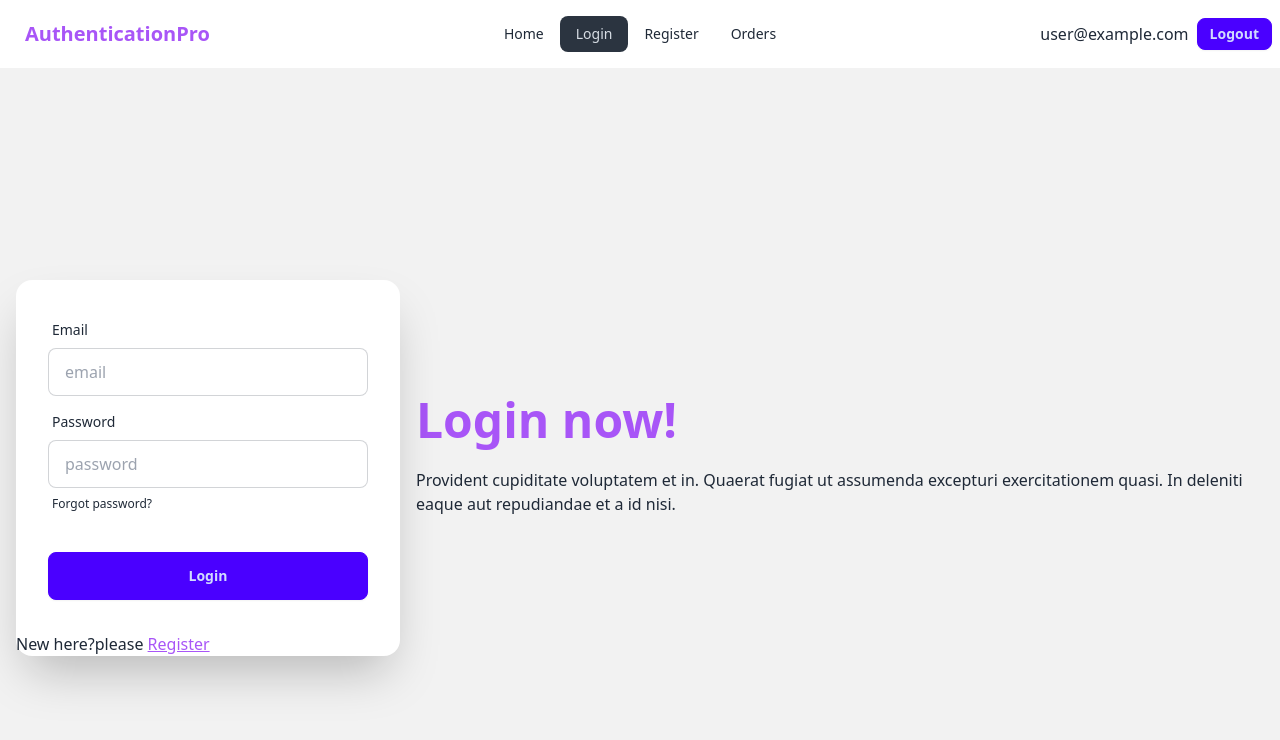
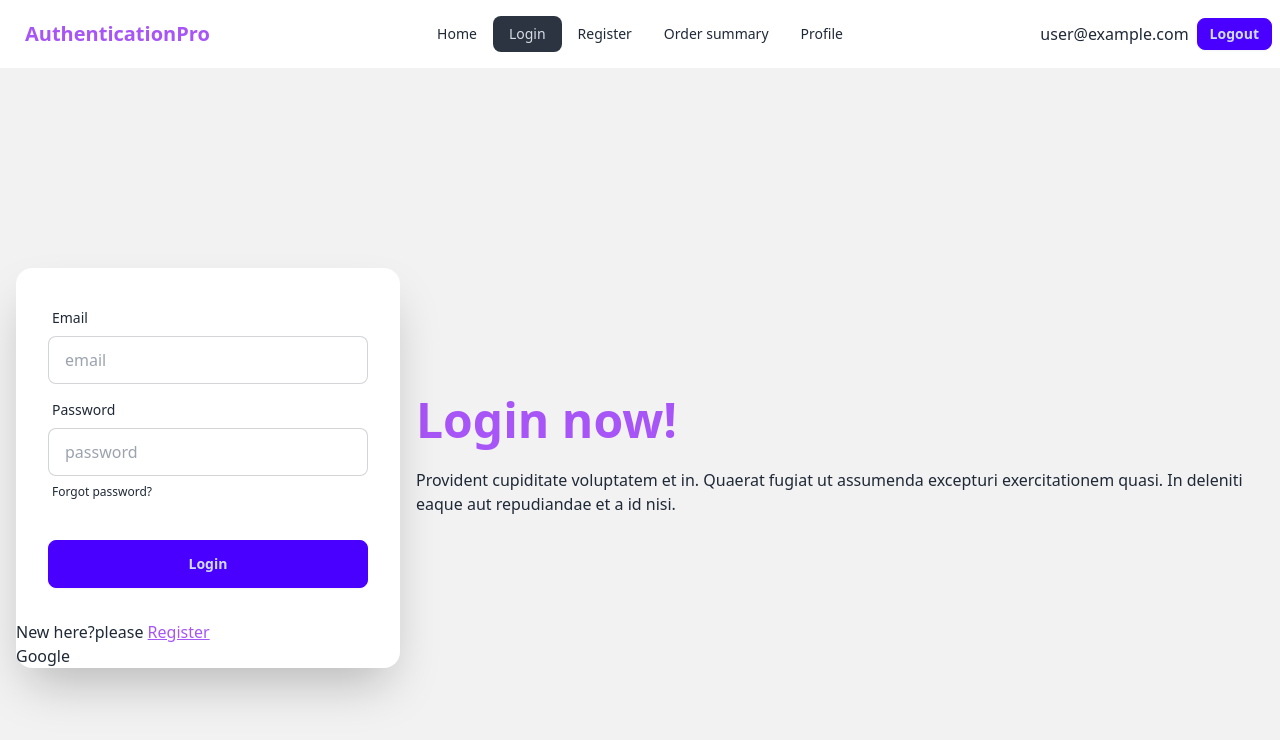
Before and after one commit to dipto8/AuthenticationPro, a React (Vite) app in the folder AuthenticationPro/: page /login in a window 1280 px wide. Shown: the top 740 px of the page. Built offline with nearby package versions, Linux system fonts and the light colour scheme; no server answers; sample sign-in values are in the browser's storage.

Commit message:
Google login

```diff
--- a/AuthenticationPro/src/Components/Login/Login.jsx
+++ b/AuthenticationPro/src/Components/Login/Login.jsx
@@ -1,25 +1,37 @@
 import React, { useContext } from "react";
-import { Link } from "react-router-dom";
+import { Link, useNavigate } from "react-router-dom";
 import { AppContext } from "../../ContextProvider/ContextProvider";
 
 const Login = () => {
-  const {userSignIn} = useContext(AppContext)
+  const { userSignIn, signInWithGoogle } = useContext(AppContext);
+  const navigate = useNavigate();
 
   const handleLogin = (e) => {
     e.preventDefault();
     const email = e.target.email.value;
     const password = e.target.password.value;
+    navigate("/profile");
 
-    userSignIn(email,password)
-    .then(result=>{
-      console.log(result.user)
-    })
-    .catch(error=>{
-      console.log(error)
-    })
+    userSignIn(email, password)
+      .then((result) => {
+        e.target.reset();
+      })
+      .catch((error) => {
+        console.log(error);
+      });
 
 
   };
+      //Google SignIn
+      const handleGoogleSignIn = () => {
+        signInWithGoogle()
+          .then((result) => {
+            console.log(result.user);
+          })
+          .catch((error) => {
+            console.log(error);
+          });
+      };
   return (
     <div className="hero bg-base-200 min-h-screen">
       <div className="hero-content flex-col lg:flex-row-reverse">
@@ -66,7 +78,15 @@ const Login = () => {
               <button className="btn btn-primary">Login</button>
             </div>
           </form>
-          <p>New here?please <Link to='/register'><a className="link text-purple-500">Register</a></Link></p>
+          <p>
+            New here?please{" "}
+            <Link to="/register">
+              <a className="link text-purple-500">Register</a>
+            </Link>
+          </p>
+          <p> <button onClick={handleGoogleSignIn}>Google</button>  </p>
+
+
         </div>
       </div>
     </div>
--- a/AuthenticationPro/src/Components/Navbar/Navbar.jsx
+++ b/AuthenticationPro/src/Components/Navbar/Navbar.jsx
@@ -5,13 +5,13 @@ import { AppContext } from "../../ContextProvider/ContextProvider";
 const Navbar = () => {
   const { user, logout } = useContext(AppContext);
 
-  const handleLogout =()=>{
+  const handleLogout = () => {
     logout()
-    .then(result=>{
-      console.log("user logged out")
-    })
-    .catch(error=>console.log(error))
-  }
+      .then((result) => {
+        console.log("user logged out");
+      })
+      .catch((error) => console.log(error));
+  };
   const navLinks = (
     <>
       <li>
@@ -23,9 +23,14 @@ const Navbar = () => {
       <li>
         <NavLink to="/register">Register</NavLink>
       </li>
-      <li>
-        <NavLink to="/orders">Orders</NavLink>
-      </li>
+      {user &&
+        <>
+          <li>
+            <NavLink to="/orders">Order summary</NavLink>
+          </li>
+          <li>   <NavLink to="/profile">Profile</NavLink></li>
+        </>
+      }
     </>
   );
 
@@ -65,15 +70,21 @@ const Navbar = () => {
           <ul className="menu menu-horizontal px-1">{navLinks}</ul>
         </div>
         <div className="navbar-end ">
-          {user ? <>
-            <span>{user.email}</span>
-            <a onClick={handleLogout} className="btn btn-sm ml-2 font-bold py-2 btn-primary">Logout</a>
-          </>
-          : <Link to='/login' className="underline text-purple-500">Please Signin</Link>
-
-
-          }
-
+          {user ? (
+            <>
+              <span>{user.email}</span>
+              <a
+                onClick={handleLogout}
+                className="btn btn-sm ml-2 font-bold py-2 btn-primary"
+              >
+                Logout
+              </a>
+            </>
+          ) : (
+            <Link to="/login" className="underline text-purple-500">
+              Please Signin
+            </Link>
+          )}
         </div>
       </div>
     </div>
--- /dev/null
+++ b/AuthenticationPro/src/Components/Profile/Profile.jsx
@@ -0,0 +1,15 @@
+import React, { useContext } from 'react';
+import { AppContext } from '../../ContextProvider/ContextProvider';
+
+const Profile = () => {
+    const {user} = useContext(AppContext)
+
+    return (
+        <div>
+            <h1 className=''>Profile</h1>
+            <p>Email: {user.email}</p>
+        </div>
+    );
+};
+
+export default Profile;
--- a/AuthenticationPro/src/Components/Register/Register.jsx
+++ b/AuthenticationPro/src/Components/Register/Register.jsx
@@ -16,7 +16,7 @@ const {createUser} =useContext(AppContext)
     //create user in Firebase
     createUser(email,password)
     .then(result=>{
-      console.log(result.user)
+
     })
     .catch(error=>{
       console.log(error)
--- a/AuthenticationPro/src/ContextProvider/ContextProvider.jsx
+++ b/AuthenticationPro/src/ContextProvider/ContextProvider.jsx
@@ -1,8 +1,10 @@
 import React, { createContext, useEffect, useState } from "react";
-import { getAuth, createUserWithEmailAndPassword, signInWithEmailAndPassword, onAuthStateChanged, signOut } from "firebase/auth";
+import { getAuth, createUserWithEmailAndPassword, signInWithEmailAndPassword, onAuthStateChanged, signOut, signInWithPopup } from "firebase/auth";
 import auth from "../../firebase/Firebase.config";
+import { GoogleAuthProvider } from "firebase/auth/web-extension";
+export const AppContext = createContext(null);
 
-export const AppContext = createContext(null);
+const googleProvider = new GoogleAuthProvider();
 
 const ContextProvider = ({ children }) => {
   const [user, setUser] = useState(null);
@@ -17,6 +19,15 @@ const userSignIn =(email, password)=>{
     setLoading(true)
     return signInWithEmailAndPassword(auth,email,password)
 }
+
+//Google login
+
+const signInWithGoogle =()=>{
+    setLoading(true)
+   return signInWithPopup(auth, googleProvider)
+
+}
+
 const logout = ()=>{
     setLoading(true)
     return signOut(auth)
@@ -40,6 +51,7 @@ useEffect(()=>{
     loading,
     createUser,
     userSignIn,
+    signInWithGoogle,
     logout
 };
   return <AppContext.Provider value={userInfo}>{children}</AppContext.Provider>;
--- a/AuthenticationPro/src/main.jsx
+++ b/AuthenticationPro/src/main.jsx
@@ -12,6 +12,7 @@ import Navbar from "./Components/Navbar/Navbar.jsx";
 import ContextProvider from "./ContextProvider/ContextProvider.jsx";
 import PrivateRoute from "./routes/PrivateRoute.jsx";
 import Orders from "./Components/Orders/Orders.jsx";
+import Profile from "./Components/Profile/Profile.jsx";
 
 const router = createBrowserRouter([
   {
@@ -34,6 +35,10 @@ const router = createBrowserRouter([
         path: "/orders",
         element: <PrivateRoute><Orders></Orders></PrivateRoute>,
       },
+      {
+        path: "/profile",
+        element: <PrivateRoute><Profile></Profile></PrivateRoute>,
+      }
     ],
   },
 ]);
```
